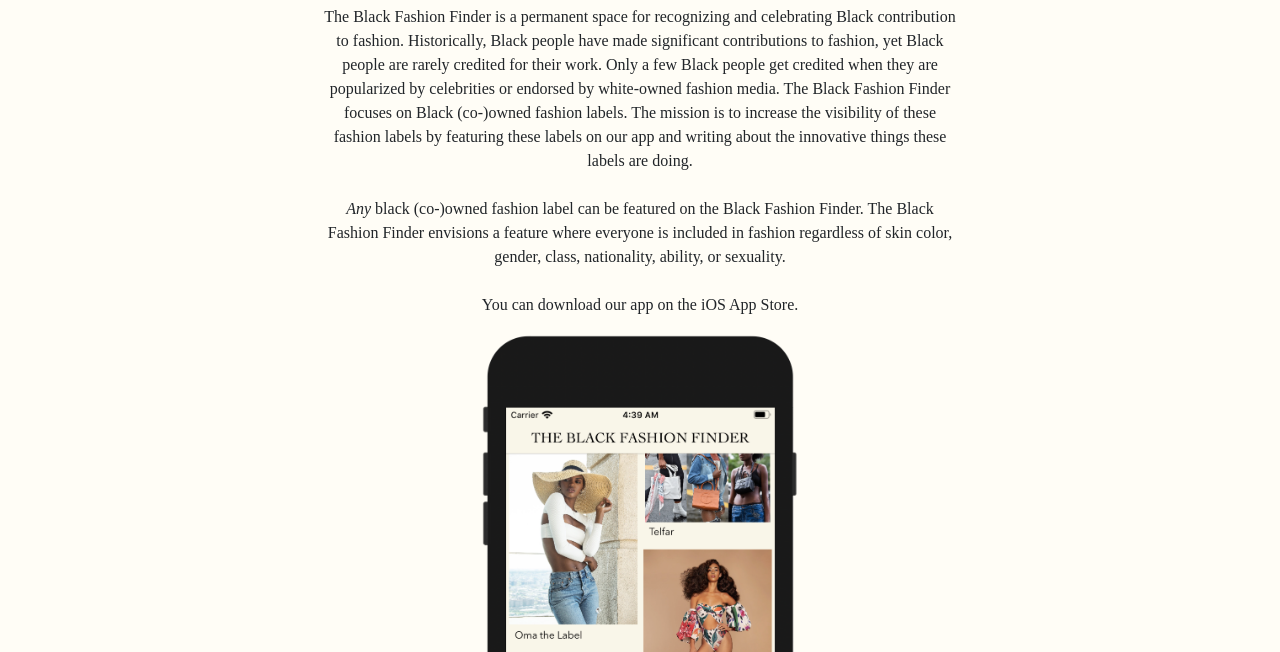
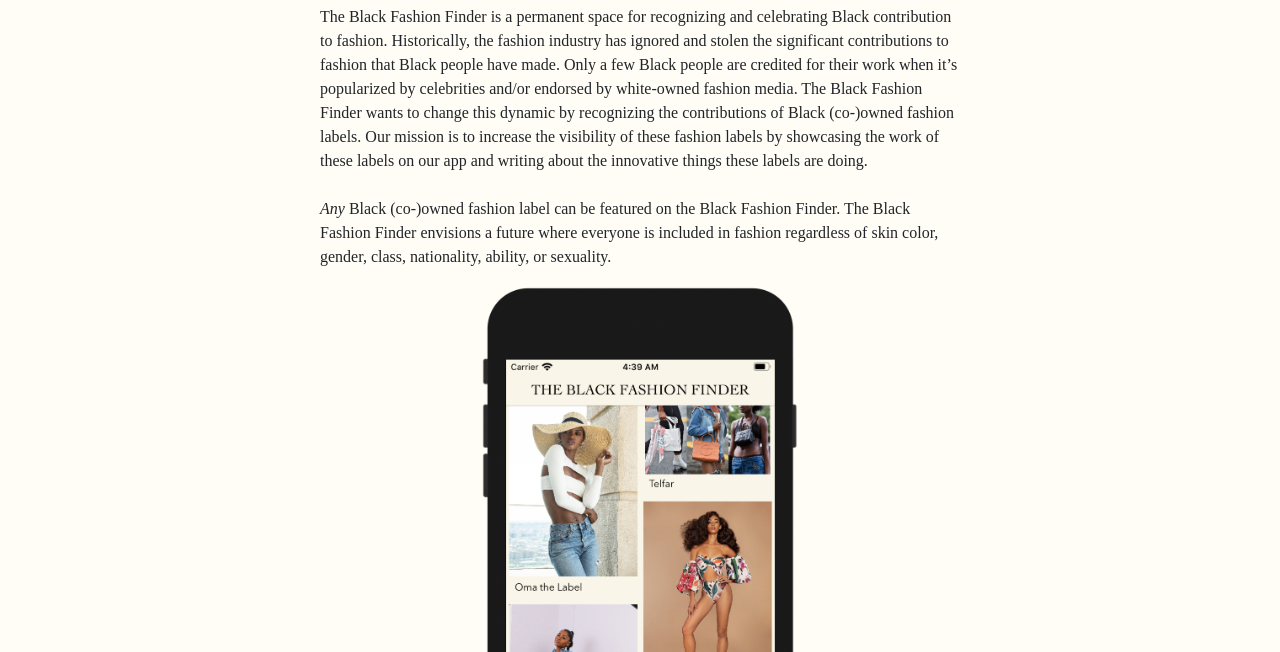
Before and after one commit to ogonwodoh/TheBFFWebClient, a plain HTML site: page public/index.html in a window 1280 px wide. Shown: the part 148-800 px from the top of the page. Drawn offline with nearby package versions, Linux system fonts and the light colour scheme.

Commit message:
another adjustment to about statement

```diff
--- a/public/index.html
+++ b/public/index.html
@@ -20,21 +20,21 @@
       <h1 style="text-align:center"> Welcome to the Black Fashion Finder </h1>
     </div>
     <div>
-      <p style="text-align:center" >
+      <p style="text-align:left" >
         The Black Fashion Finder is a permanent space for recognizing and
-        celebrating Black contribution to fashion. Historically, Black people
-        have made significant contributions to fashion, yet Black people are
-        rarely credited for their work. Only a few Black people
-        get credited when they are popularized by celebrities or
-        endorsed by white-owned fashion media. The Black Fashion Finder focuses
-        on Black (co-)owned fashion labels. The mission is to increase the
-        visibility of these fashion labels by featuring these labels on our app
-        and writing about the innovative things these labels are doing. <br/><br/>
-        <i>Any</i> black (co-)owned fashion label can be featured on
-        the Black Fashion Finder. The Black Fashion Finder envisions a feature
-        where everyone is included in fashion regardless of skin color, gender,
-        class, nationality, ability, or sexuality.<br/><br/>You can download our
-        app on the iOS App Store.
+        celebrating Black contribution to fashion. Historically, the fashion
+        industry has ignored and stolen the significant contributions to fashion
+        that Black people have made. Only a few Black people are credited for
+        their work when it’s popularized by celebrities and/or endorsed by
+        white-owned fashion media. The Black Fashion Finder wants to change this
+        dynamic by recognizing the contributions of Black (co-)owned fashion
+        labels. Our mission is to increase the visibility of these fashion
+        labels by showcasing the work of these labels on our app and writing
+        about the innovative things these labels are doing.<br/><br/>
+        <i>Any</i> Black (co-)owned fashion label can be featured on the Black
+        Fashion Finder. The Black Fashion Finder envisions a future where
+        everyone is included in fashion regardless of skin color, gender, class,
+        nationality, ability, or sexuality.
       </p>
     </div>
     <div style="margin-bottom:8px;">
@@ -46,7 +46,7 @@
         You can contact us at <a href="mailto:info@blackfashionfinder.com">
           info@blackfashionfinder.com</a>.
       </p>
-      <p style="text-align:center" >
+      <p style="text-align:left" >
           The Black Fashion Finder was created and built by Ogochukwu Nwodoh.
           Ogochukwu is a software engineer who is trying to tap more into her creative side.
       </p>
```
